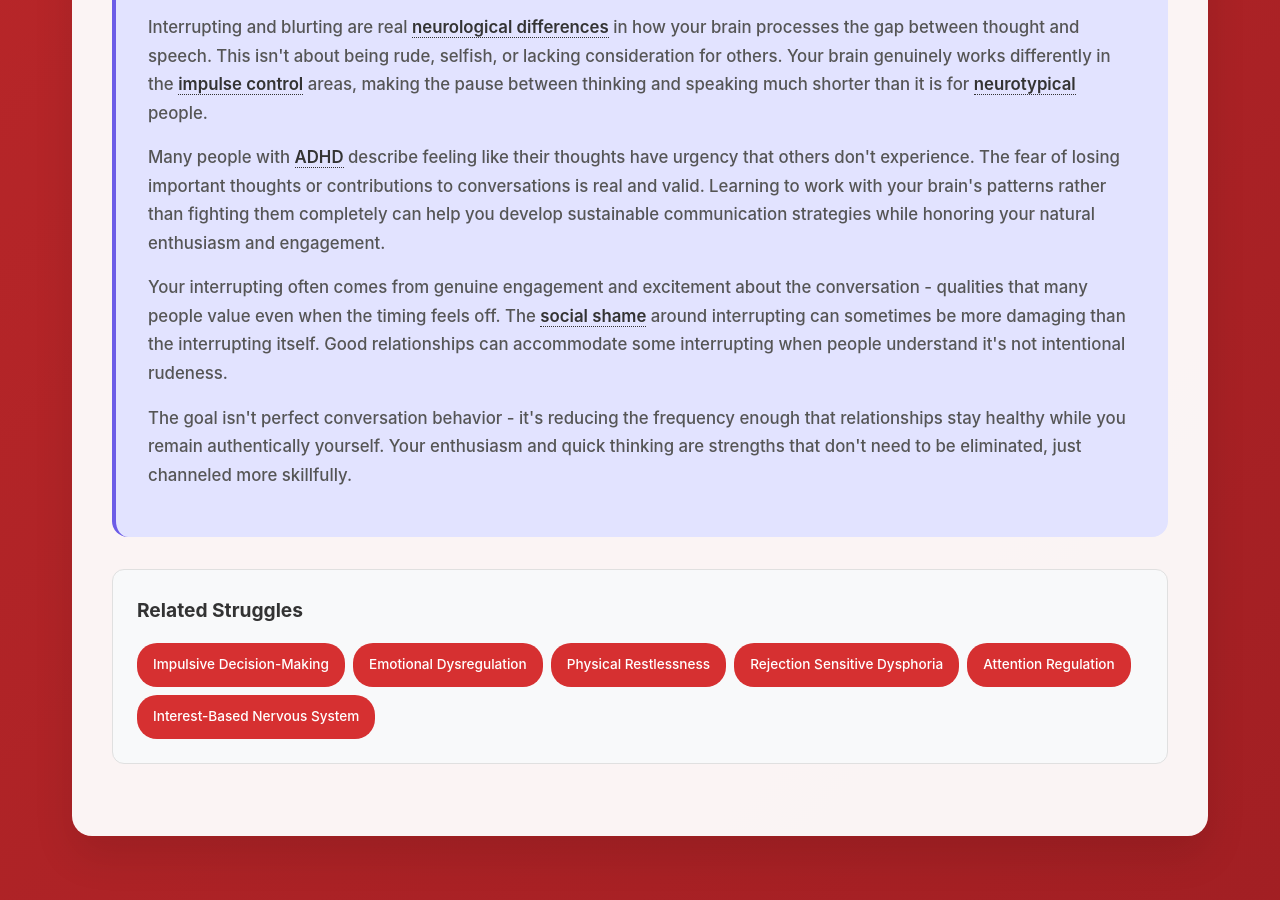
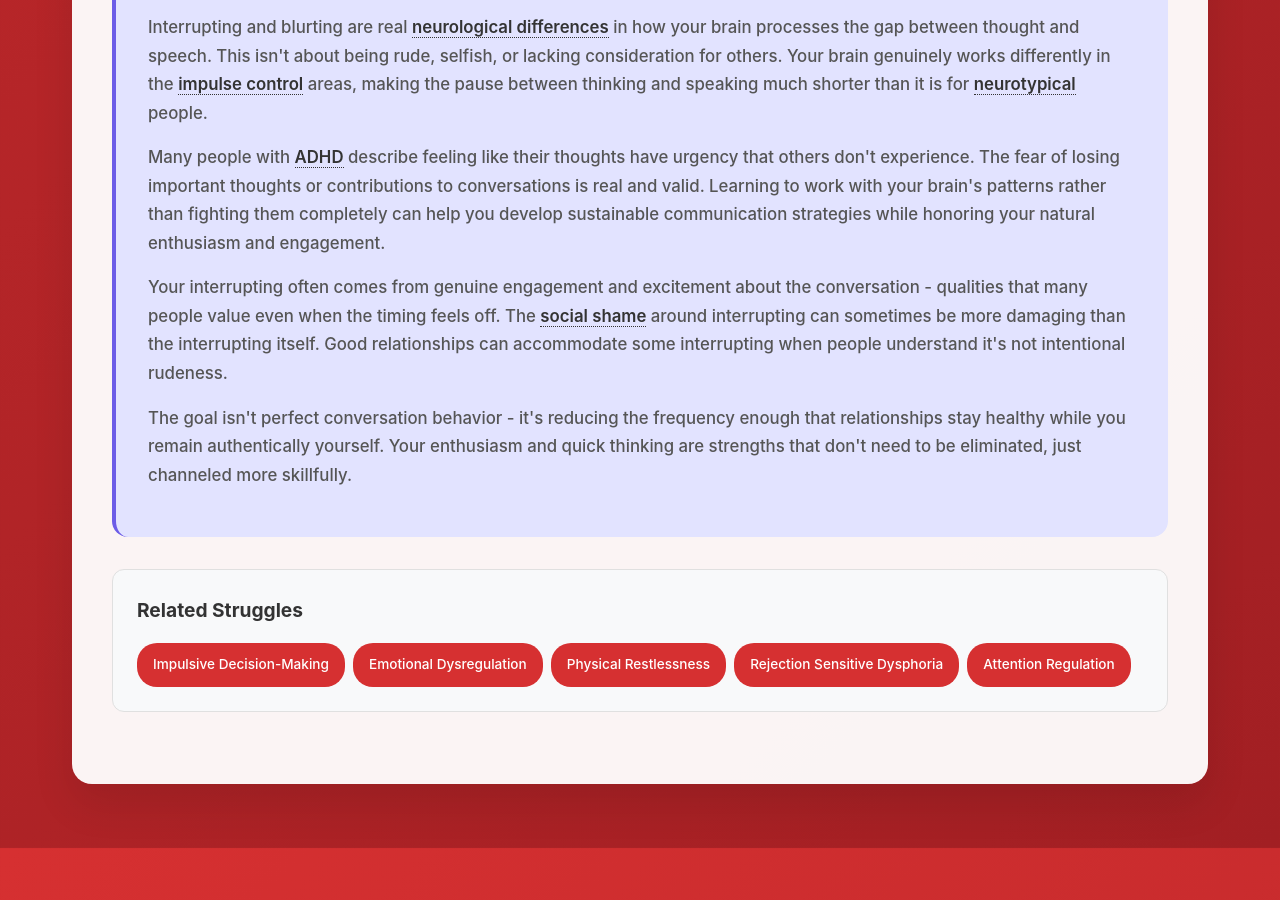
Before and after one commit to neurodivergent-survival-guide/neurodivergent-survival-guide, a Jekyll site: the page built from struggles/interrupting-and-blurting.html, in a window 1280 px wide and 900 px high, scrolled down 3377 px. Built offline with Jekyll 4.4.1, drawn with Linux system fonts in a browser that asks for light colours; after the commit the page ends 4225 px from its top, so only the background shows below that.

Commit message:
Update interrupting-and-blurting.html

```diff
--- a/struggles/interrupting-and-blurting.html
+++ b/struggles/interrupting-and-blurting.html
@@ -557,7 +557,6 @@ title: "Interrupting and Blurting"
                     <a href="{{ '/struggles/physical-restlessness.html' | relative_url }}" class="struggle-tag">Physical Restlessness</a>
                     <a href="{{ '/struggles/rejection-sensitive-dysphoria.html' | relative_url }}" class="struggle-tag">Rejection Sensitive Dysphoria</a>
                     <a href="{{ '/struggles/attention-regulation.html' | relative_url }}" class="struggle-tag">Attention Regulation</a>
-                    <a href="{{ '/struggles/interest-based-nervous-system.html' | relative_url }}" class="struggle-tag">Interest-Based Nervous System</a>
                 </div>
             </div>
         </div>
```
